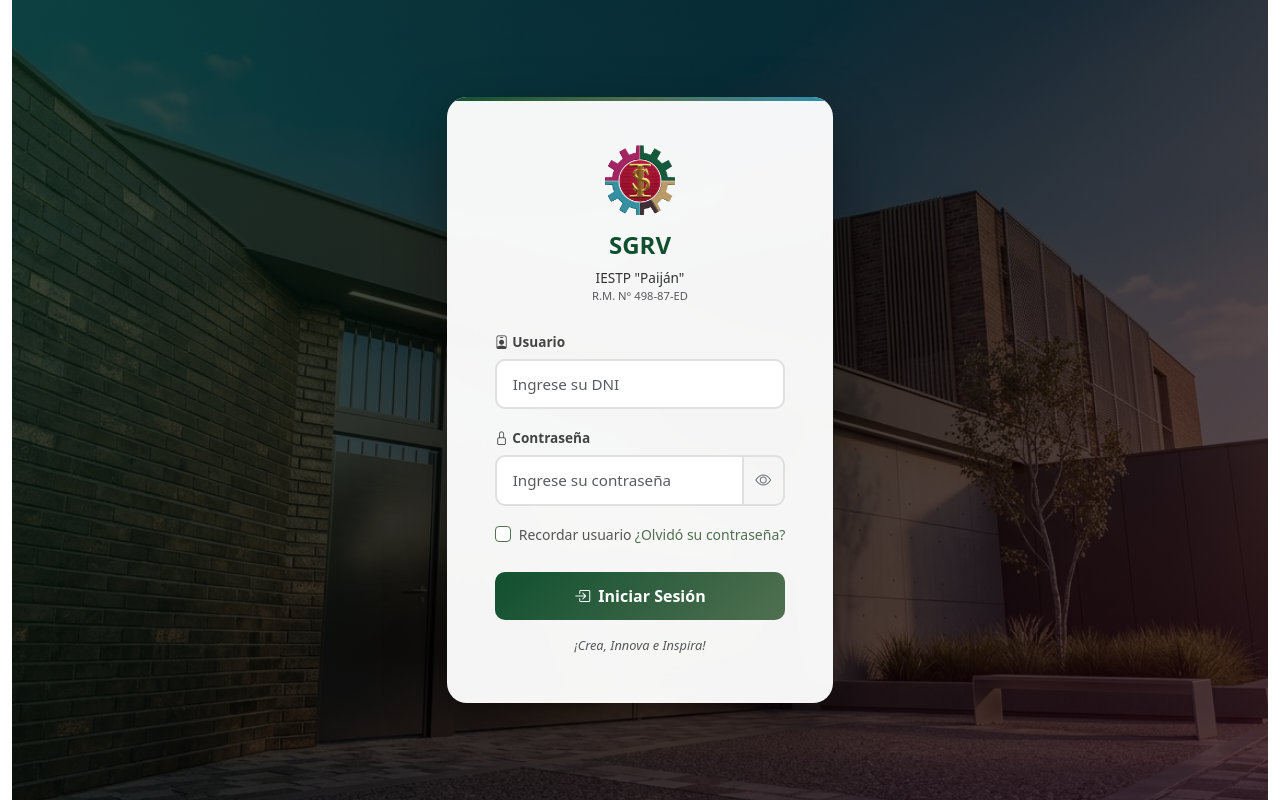
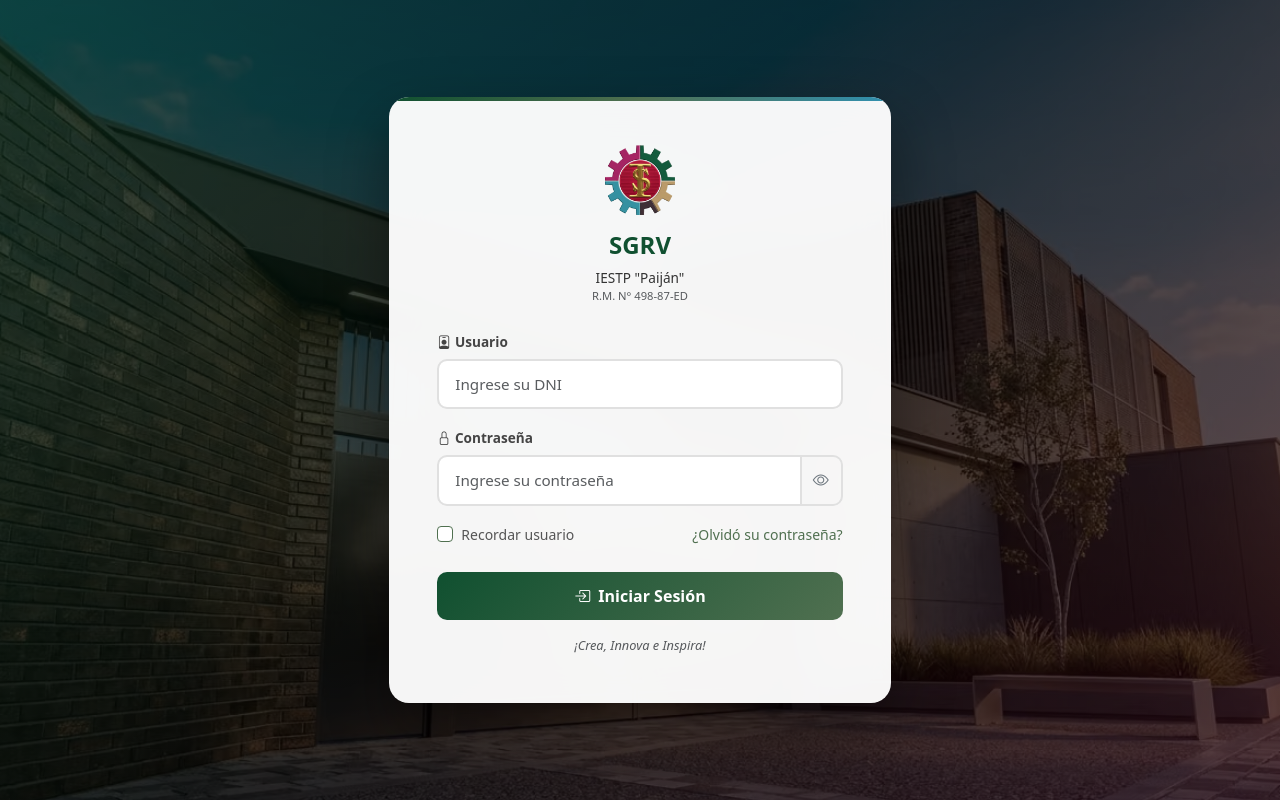
Before and after one commit to azconsultingperu/sgrv, a Flask app: page /auth/login in a window 1280 px wide. Run offline with Flask 3, Linux system fonts and the light colour scheme; some libraries are stand-ins or nearby versions.

Commit message:
fix: login sin franjas laterales, imagenes AVIF/WebP y scroll bloqueado en movil sin mover el contenido

```diff
--- a/app/static/css/auth.css
+++ b/app/static/css/auth.css
@@ -1,3 +1,10 @@
+.auth-wrapper {
+    padding-left: 0;
+    padding-right: 0;
+    height: 100vh;
+    height: 100dvh;
+    overflow-y: auto;
+}
 .login-bg {
     position: relative;
     min-height: 100vh;
@@ -5,12 +12,15 @@
     align-items: center;
     justify-content: center;
     overflow: hidden;
+    background-color: #0a1a10;
 }
 .login-bg::before {
     content: '';
     position: absolute;
     inset: 0;
     background: url('../img/frontis.jpg') center/cover fixed no-repeat;
+    background-image: url('../img/frontis.webp');
+    background-image: url('../img/frontis.avif');
     filter: brightness(0.35) saturate(0.8);
     transform: scale(1.05);
 }
--- a/app/static/css/style.css
+++ b/app/static/css/style.css
@@ -67,6 +67,12 @@
 [data-bs-theme="dark"] .bg-warning { background-color: #705020 !important; }
 [data-bs-theme="dark"] .bg-danger { background-color: #8a1a2a !important; }
 
+body {
+    height: 100vh;
+    height: 100dvh;
+    overflow: hidden;
+}
+
 .sidebar {
     position: fixed;
     left: 0;
@@ -105,7 +111,11 @@
     transition: margin-left var(--transition-speed);
     min-height: 100vh;
     width: 100%;
-    overflow-x: hidden;
+    height: 100vh;
+    height: 100dvh;
+    overflow-y: auto;
+    overflow-x: clip;
+    scrollbar-gutter: stable;
 }
 
 .sidebar-backdrop {
--- a/app/static/js/main.js
+++ b/app/static/js/main.js
@@ -45,9 +45,30 @@ document.addEventListener('DOMContentLoaded', function () {
     var sidebarBackdrop = document.getElementById('sidebarBackdrop');
     var movilQuery      = window.matchMedia('(max-width: 991.98px)');
 
+    function lockMainScroll(locked) {
+        var mc = document.querySelector('.main-content');
+        if (!mc) return;
+        if (locked) {
+            if (mc._lockWheel) return;
+            mc._lockWheel = function (e) { e.preventDefault(); };
+            mc._lockTouch = function (e) { e.preventDefault(); };
+            mc.addEventListener('wheel', mc._lockWheel, { passive: false });
+            mc.addEventListener('touchmove', mc._lockTouch, { passive: false });
+        } else {
+            if (mc._lockWheel) {
+                mc.removeEventListener('wheel', mc._lockWheel);
+                mc.removeEventListener('touchmove', mc._lockTouch);
+                mc._lockWheel = null;
+                mc._lockTouch = null;
+            }
+        }
+    }
+
     function closeSidebar() {
         if (sidebar)         sidebar.classList.remove('show');
         if (sidebarBackdrop) sidebarBackdrop.classList.remove('show');
+        document.body.classList.remove('sidebar-open');
+        lockMainScroll(false);
     }
     function toggleSidebar() {
         if (movilQuery.matches) {
@@ -56,6 +77,8 @@ document.addEventListener('DOMContentLoaded', function () {
             } else {
                 if (sidebar)         sidebar.classList.add('show');
                 if (sidebarBackdrop) sidebarBackdrop.classList.add('show');
+                document.body.classList.add('sidebar-open');
+                lockMainScroll(true);
             }
         } else {
             if (sidebar) sidebar.classList.toggle('collapsed');
--- a/app/templates/auth/login.html
+++ b/app/templates/auth/login.html
@@ -1,14 +1,18 @@
 {% extends "base.html" %}
 {% block extra_css %}
-<link rel="stylesheet" href="{{ url_for('static', filename='css/auth.css') }}">
+<link rel="stylesheet" href="{{ url_for('static', filename='css/auth.css') }}?v=2">
 {% endblock %}
 {% block auth_content %}
 <div class="login-bg">
-    <div class="col-11 col-sm-8 col-md-5 col-lg-4 px-3">
+    <div class="col-11 col-sm-9 col-md-6 col-lg-5 col-xl-5 col-xxl-5 px-3">
         <div class="login-card" style="background: rgba(255,255,255,0.96); backdrop-filter: blur(20px);" id="loginCard">
             <div class="card-body p-4 p-md-5">
                 <div class="text-center mb-4">
-                    <img src="{{ url_for('static', filename='img/logo.png') }}" alt="Logo" style="max-height: 70px;">
+                    <picture>
+                        <source srcset="{{ url_for('static', filename='img/logo.avif') }}" type="image/avif">
+                        <source srcset="{{ url_for('static', filename='img/logo.webp') }}" type="image/webp">
+                        <img src="{{ url_for('static', filename='img/logo.png') }}" alt="Logo" style="max-height: 70px;">
+                    </picture>
                     <h4 class="mt-3 fw-bold" style="color: #105030;">SGRV</h4>
                     <p style="color: #333; font-size: 0.85rem; margin-bottom: 0; font-weight: 500;">IESTP "Paiján"</p>
                     <p class="text-muted" style="font-size: 0.7rem; margin-bottom: 0;">R.M. N° 498-87-ED</p>
--- a/app/templates/auth/recuperar.html
+++ b/app/templates/auth/recuperar.html
@@ -1,10 +1,10 @@
 {% extends "base.html" %}
 {% block extra_css %}
-<link rel="stylesheet" href="{{ url_for('static', filename='css/auth.css') }}">
+<link rel="stylesheet" href="{{ url_for('static', filename='css/auth.css') }}?v=2">
 {% endblock %}
 {% block auth_content %}
 <div class="login-bg">
-    <div class="col-11 col-sm-8 col-md-5 col-lg-4 px-3">
+    <div class="col-11 col-sm-9 col-md-6 col-lg-5 col-xl-5 col-xxl-5 px-3">
         <div class="login-card">
             <div class="card-body p-4 p-md-5">
                 <div class="text-center mb-4">
--- a/app/templates/auth/reset_password.html
+++ b/app/templates/auth/reset_password.html
@@ -1,10 +1,10 @@
 {% extends "base.html" %}
 {% block extra_css %}
-<link rel="stylesheet" href="{{ url_for('static', filename='css/auth.css') }}">
+<link rel="stylesheet" href="{{ url_for('static', filename='css/auth.css') }}?v=2">
 {% endblock %}
 {% block auth_content %}
 <div class="login-bg">
-    <div class="col-11 col-sm-8 col-md-5 col-lg-4 px-3">
+    <div class="col-11 col-sm-9 col-md-6 col-lg-5 col-xl-5 col-xxl-5 px-3">
         <div class="login-card">
             <div class="card-body p-4 p-md-5">
                 <div class="text-center mb-4">
--- a/app/templates/base.html
+++ b/app/templates/base.html
@@ -7,7 +7,7 @@
     <link rel="icon" href="{{ url_for('static', filename='img/logo.png') }}" type="image/png">
     <link href="https://cdn.jsdelivr.net/npm/bootstrap@5.3.2/dist/css/bootstrap.min.css" rel="stylesheet">
     <link href="https://cdn.jsdelivr.net/npm/bootstrap-icons@1.11.2/font/bootstrap-icons.css" rel="stylesheet">
-    <link href="{{ url_for('static', filename='css/style.css') }}?v=12" rel="stylesheet">
+    <link href="{{ url_for('static', filename='css/style.css') }}?v=15" rel="stylesheet">
     {% block extra_css %}{% endblock %}
 </head>
 <body>
@@ -25,7 +25,7 @@
         </div>
     </div>
     {% else %}
-    <div class="container-fluid">
+    <div class="container-fluid auth-wrapper">
         {% block auth_content %}{% endblock %}
     </div>
     {% endif %}
@@ -34,7 +34,7 @@
 
     <script src="https://cdn.jsdelivr.net/npm/bootstrap@5.3.2/dist/js/bootstrap.bundle.min.js"></script>
     <script src="https://cdn.jsdelivr.net/npm/chart.js@4.4.1/dist/chart.umd.min.js"></script>
-    <script src="{{ url_for('static', filename='js/main.js') }}?v=10"></script>
+    <script src="{{ url_for('static', filename='js/main.js') }}?v=12"></script>
     {% block extra_js %}{% endblock %}
 </body>
 </html>
--- a/app/templates/partials/sidebar.html
+++ b/app/templates/partials/sidebar.html
@@ -1,6 +1,10 @@
 <nav class="sidebar d-flex flex-column" id="sidebar">
     <div class="sidebar-header text-center py-3">
-        <img src="{{ url_for('static', filename='img/logo.png') }}" alt="Logo" class="img-fluid" style="max-height: 50px;">
+        <picture>
+            <source srcset="{{ url_for('static', filename='img/logo.avif') }}" type="image/avif">
+            <source srcset="{{ url_for('static', filename='img/logo.webp') }}" type="image/webp">
+            <img src="{{ url_for('static', filename='img/logo.png') }}" alt="Logo" class="img-fluid" style="max-height: 50px;">
+        </picture>
         <h6 class="mt-2 mb-0">SGRV</h6>
         <small class="text-muted">IESTP Paiján</small>
         <small class="text-muted d-block" style="font-size:0.6rem;">R.M. N° 498-87-ED</small>
```
Also changed, not shown: app/static/img/frontis.avif (added), app/static/img/frontis.webp (added), app/static/img/logo.avif (added), app/static/img/logo.webp (added).
